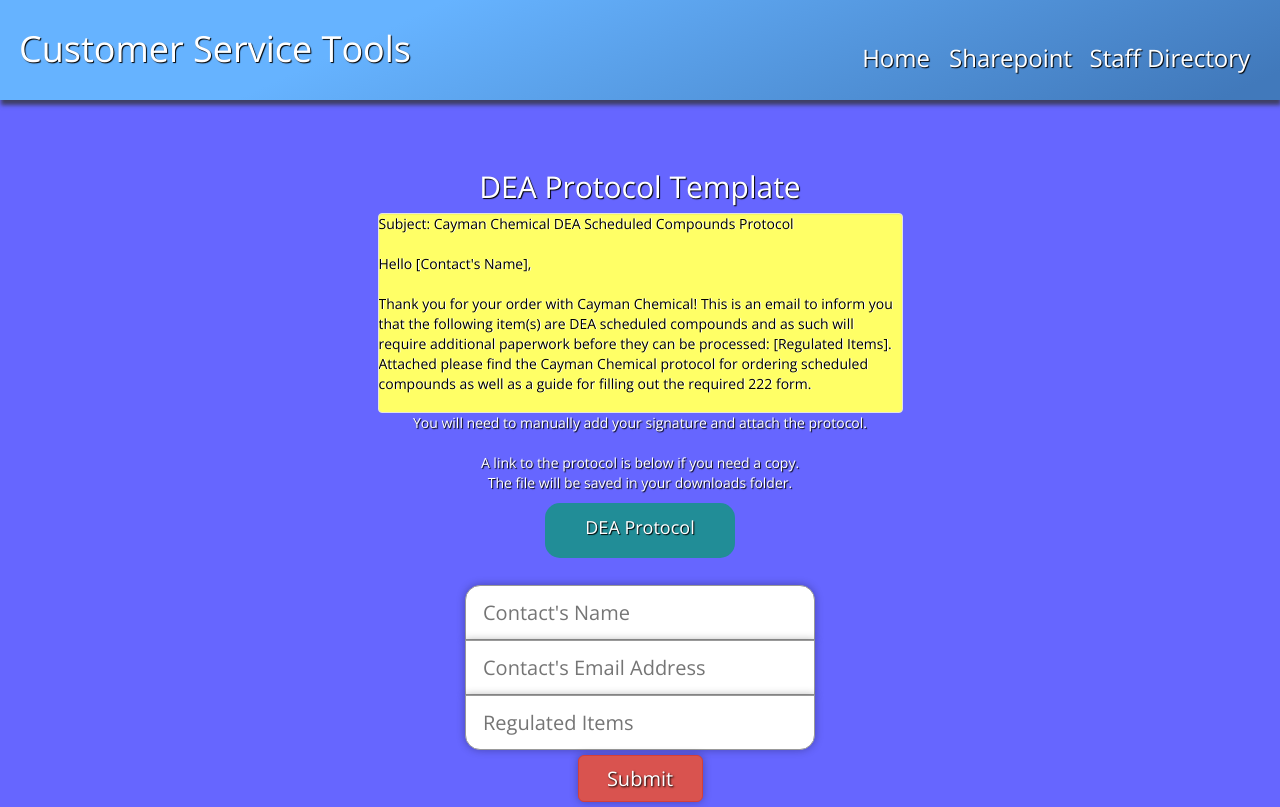
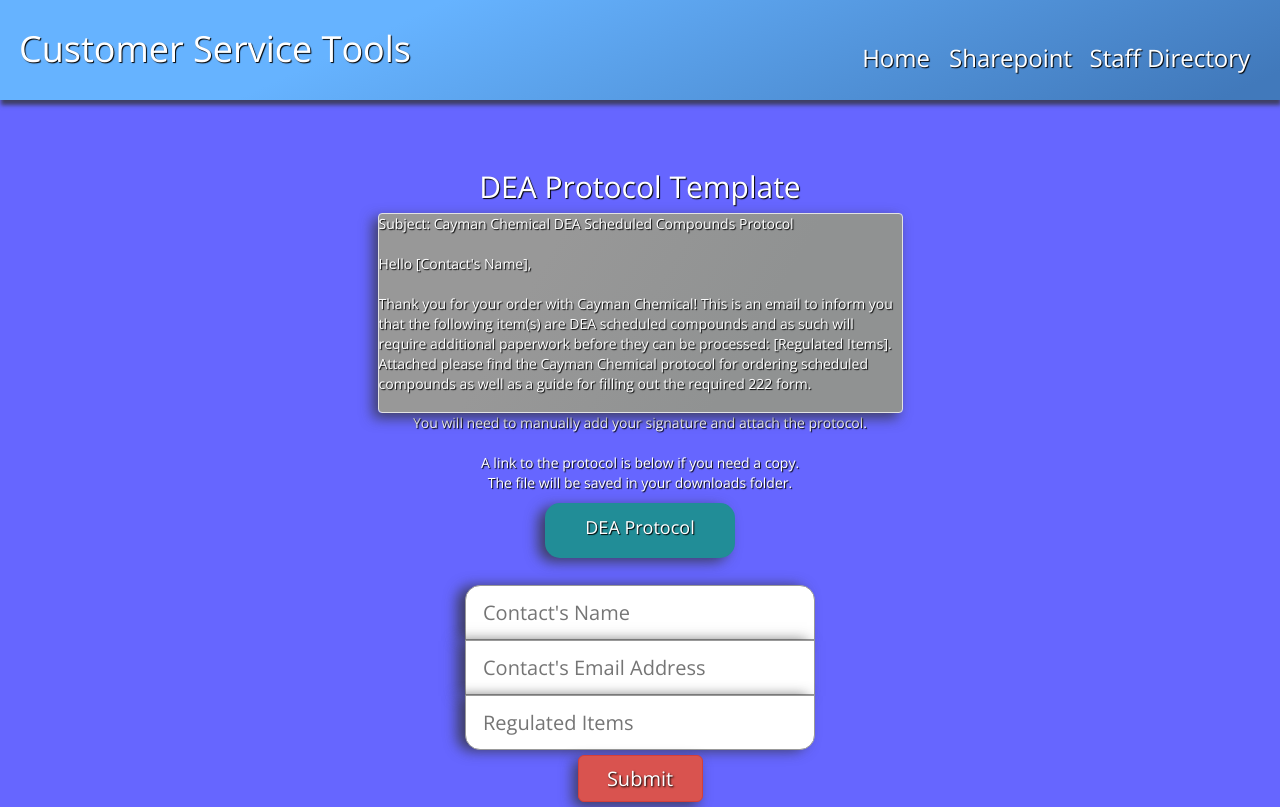
Before and after one commit to kershner/blog, a Flask app: page /dea in a window 1280 px wide. Run offline with Flask 2, Linux system fonts and the light colour scheme; some libraries are stand-ins or nearby versions.

Commit message:
Bunch of CSS tweaks/cleanups

```diff
--- a/app/__init__.py
+++ b/app/__init__.py
@@ -2,11 +2,11 @@
 
 from flask import Flask
 from flask.ext.sqlalchemy import SQLAlchemy
+from flask import Flask, render_template
 
 app = Flask(__name__)  # Creating Flask Object
 app.config.from_object('config')
+
 db = SQLAlchemy(app)
 
 app.secret_key = '65413684f65a446g568465d4fv3xc2vsadf5fsadfvxzcvsdf65465421346543654213sd23f1sad3f21sad3f21sad12vb3vx'
-
-from app import routes_dev, models
--- a/app/routes.py
+++ b/app/routes.py
@@ -5,7 +5,6 @@ from urllib import quote
 import datetime
 import random
 from app import app, db, models
-
 
 ##############################################################################
 ## Blog ######################################################################
--- a/app/static/css/custom.css
+++ b/app/static/css/custom.css
@@ -1,5 +1,6 @@
-/* Custom styles */
-
+/* ***************************** */
+/* Custom styles ************** */
+/* *************************** */
 body {
 	font-family: 'Open Sans';
 	background-color: #6666FF;
@@ -55,19 +56,31 @@ a:hover {
     position: relative;
     margin: 0 auto;
     padding: 0 0;
-    background-color: #ffff66;
+    background-color: #989898;
     width: 100%;
     height: 200px;
     overflow: auto;
     text-align: left;
+    background: rgb(152, 152, 152);
+    background: -moz-linear-gradient(30deg, rgb(152, 152, 152) 30%, rgb(144, 146, 146) 70%);
+    background: -webkit-linear-gradient(30deg, rgb(152, 152, 152) 30%, rgb(144, 146, 146) 70%);
+    background: -o-linear-gradient(30deg, rgb(152, 152, 152) 30%, rgb(144, 146, 146) 70%);
+    background: -ms-linear-gradient(30deg, rgb(152, 152, 152) 30%, rgb(144, 146, 146) 70%);
+    background: linear-gradient(120deg, rgb(152, 152, 152) 30%, rgb(144, 146, 146) 70%);
+    -webkit-box-shadow: -5px 5px 13px 0px rgba(50, 50, 50, 0.75);
+    -moz-box-shadow:    -5px 5px 13px 0px rgba(50, 50, 50, 0.75);
+    box-shadow:         -5px 5px 13px 0px rgba(50, 50, 50, 0.75);
 }
 
 #smaller {
     color: #000000;
-    text-shadow: 1px 0 0 #FFFFFF;
+    color: white;
+    text-shadow: 1px 1px 1px #000;
 }
 
+/* *************************** */
 /* Backorder Notification Form */
+/* *************************** */
 #backorder-form {
 	position: relative;
 	margin: 0 auto;
@@ -101,6 +114,9 @@ form {
 	width: 125px;
 	top: 5px;
 	padding-bottom: 35px;
+	-webkit-box-shadow: -5px 5px 13px 0px rgba(50, 50, 50, 0.75);
+    -moz-box-shadow:    -5px 5px 13px 0px rgba(50, 50, 50, 0.75);
+    box-shadow:         -5px 5px 13px 0px rgba(50, 50, 50, 0.75);
 }
 
 input  {
@@ -120,7 +136,9 @@ input  {
 	border-radius: 15px 15px 0 0;
 	height: 55px;
 	width: 350px;
-
+	-webkit-box-shadow: -8px 1px 13px 0px rgba(50, 50, 50, 0.75);
+    -moz-box-shadow:    -8px 1px 13px 0px rgba(50, 50, 50, 0.75);
+    box-shadow:         -8px 1px 13px 0px rgba(50, 50, 50, 0.75);
 }
 
 .backorder-form-bottom {
@@ -129,6 +147,9 @@ input  {
 	position: relative;
 	height: 55px;
 	width: 350px;
+	-webkit-box-shadow: -8px 1px 13px 0px rgba(50, 50, 50, 0.75);
+    -moz-box-shadow:    -8px 1px 13px 0px rgba(50, 50, 50, 0.75);
+    box-shadow:         -8px 1px 13px 0px rgba(50, 50, 50, 0.75);
 }
 
 #template-blurb {
@@ -150,6 +171,12 @@ input  {
     position: relative;
     bottom: 10px;
     text-shadow: 1px 1px 1px #000;
+}
+
+#backorder-form a button {
+    -webkit-box-shadow: -7px 4px 13px 0px rgba(50, 50, 50, 0.75);
+    -moz-box-shadow:    -7px 4px 13px 0px rgba(50, 50, 50, 0.75);
+    box-shadow:         -7px 4px 13px 0px rgba(50, 50, 50, 0.75);
 }
 
 ::-webkit-input-placeholder {
@@ -181,6 +208,10 @@ input  {
 .form-date {
 	position:relative;
 	margin: 0 auto;
+	-webkit-box-shadow: -7px 4px 13px 0px rgba(50, 50, 50, 0.75);
+    -moz-box-shadow:    -7px 4px 13px 0px rgba(50, 50, 50, 0.75);
+    box-shadow:         -7px 4px 13px 0px rgba(50, 50, 50, 0.75);
+
 }
 
 .container #example-form {
@@ -202,6 +233,9 @@ input  {
 	width: 555px;
 	border-radius: 65px 65px 0 0;
 	padding: 30px 15px;
+	-webkit-box-shadow: -7px 4px 13px 0px rgba(50, 50, 50, 0.75);
+    -moz-box-shadow:    -7px 4px 13px 0px rgba(50, 50, 50, 0.75);
+    box-shadow:         -7px 4px 13px 0px rgba(50, 50, 50, 0.75);
 }
 
 #demo-text {
@@ -225,6 +259,7 @@ input  {
 	font-size: 20px;
 }
 
+/* The application/DEA protocol download button */
 #application {
     position: relative;
     padding: 5px 0;
@@ -233,10 +268,13 @@ input  {
     width: 190px;
     margin: 0 auto;
     border-radius: 15px;
+    -webkit-box-shadow: -7px 4px 13px 0px rgba(50, 50, 50, 0.75);
+    -moz-box-shadow:    -7px 4px 13px 0px rgba(50, 50, 50, 0.75);
+    box-shadow:         -7px 4px 13px 0px rgba(50, 50, 50, 0.75);
 }
 
 /* *********************************
-   Projects Image Grid
+   Grid for Froms Without Orders Data Display
    ********************************* */
 ul.rig {
 	list-style: none;
@@ -269,6 +307,9 @@ ul.rig li {
 	box-sizing: border-box;
 	-moz-box-sizing: border-box;
 	-webkit-box-sizing: border-box;
+	-webkit-box-shadow: -7px 4px 13px 0px rgba(50, 50, 50, 0.75);
+    -moz-box-shadow:    -7px 4px 13px 0px rgba(50, 50, 50, 0.75);
+    box-shadow:         -7px 4px 13px 0px rgba(50, 50, 50, 0.75);
 }
 
 ul.rig li div {
@@ -291,6 +332,10 @@ ul.rig li p {
 	font-size: 1.60em;
 	line-height: 1.5em;
 	color: #999;
+}
+
+ul.rig li a {
+	text-decoration: none;
 }
 
 /* class for 2 columns */
@@ -337,6 +382,9 @@ ul.rig li button {
 	margin-right: 15px;
 }
 
+/* ******************** */
+/* Forms Without Orders */
+/* ******************** */
 #data-titles {
 	float: left;
 	text-align: justify;
@@ -362,7 +410,7 @@ ul.rig li button {
 	display: inline-block;
 	padding: 10px;
 	margin: 0 0 2.5% 2.5%;
-	min-width: 480px;
+	min-width: 500px;
 	min-height: 175px;
 	border: 1px solid #ddd;
 	border-radius: 55px 25px 55px 0;
@@ -373,6 +421,9 @@ ul.rig li button {
 	box-sizing: border-box;
 	-moz-box-sizing: border-box;
 	-webkit-box-sizing: border-box;
+	-webkit-box-shadow: -8px 1px 13px 0px rgba(50, 50, 50, 0.75);
+    -moz-box-shadow:    -8px 1px 13px 0px rgba(50, 50, 50, 0.75);
+    box-shadow:         -8px 1px 13px 0px rgba(50, 50, 50, 0.75);
 }
 
 #entry div {
@@ -393,38 +444,12 @@ ul.rig li button {
 	color: red;
 }
 
-#name {
+/* Various forms for template apps */
+#name, #email, #po, #item_number, #acct, #given_price {
 	height: 55px;
 	width: 350px;
 	margin: 0 auto;
+	-webkit-box-shadow: -8px 1px 13px 0px rgba(50, 50, 50, 0.75);
+    -moz-box-shadow:    -8px 1px 13px 0px rgba(50, 50, 50, 0.75);
+    box-shadow:         -8px 1px 13px 0px rgba(50, 50, 50, 0.75);
 }
-
-#email {
-	height: 55px;
-	width: 350px;
-	margin: 0 auto:
-}
-
-#po {
-	height: 55px;
-	width: 350px;
-	margin: 0 auto:
-}
-
-#item_number {
-	height: 55px;
-	width: 350px;
-	margin: 0 auto:
-}
-
-#acct {
-	height: 55px;
-	width: 350px;
-	margin: 0 auto:
-}
-
-#given_price {
-	height: 55px;
-	width: 350px;
-	margin: 0 auto:
-}
--- a/app/static/css/navbar-new.css
+++ b/app/static/css/navbar-new.css
@@ -20,7 +20,7 @@ a:hover {
 #navbar-new {
 	position: fixed;
 	top: 0;
-	z-index: 1;
+	z-index: 2;
 	height: 100px;
 	width: 100%;
 	background: rgb(102, 179, 255);
--- a/app/templates/CSTools/base.html
+++ b/app/templates/CSTools/base.html
@@ -1,5 +1,7 @@
 <!DOCTYPE html>
+
 <html>
+
 <head lang="en">
     <meta charset="UTF-8">
     <!-- CSS -->
@@ -19,14 +21,16 @@
     <!--[if lt IE 9]>
     <script src="https://oss.maxcdn.com/libs/html5shiv/3.7.0/html5shiv.js"></script>
     <script src="https://oss.maxcdn.com/libs/respond.js/1.4.2/respond.min.js"></script>
+    <![endif]-->
 
-    <![endif]-->
     {% if title %}
     <title>{{title}} - Customer Service Tools</title>
     {% else %}
     <title>Customer Service Tools</title>
     {% endif %}
+
 </head>
+
 <body>
 
 <div id="navbar-new">
@@ -45,10 +49,12 @@
 
 <!-- jQuery (necessary for Bootstrap's JavaScript plugins) -->
 <script src="https://ajax.googleapis.com/ajax/libs/jquery/1.11.0/jquery.min.js"></script>
+
+<!-- Bootsrap -->
+<script src="/static/bootstrap/js/bootstrap.min.js"></script>
+
+<!-- Hover Grid -->
 <script src="/static/js/jquery.hoverGrid.js"></script>
-
-<!-- Include all compiled plugins (below), or include individual files as needed -->
-<script src="/static/bootstrap/js/bootstrap.min.js"></script>
 
 <script type="text/javascript">
     $(document).ready(function() {
@@ -57,4 +63,5 @@
 </script>
 
 </body>
+
 </html>
--- a/app/templates/CSTools/index.html
+++ b/app/templates/CSTools/index.html
@@ -1,6 +1,5 @@
 {% extends "/CSTools/base.html" %}
 {% block content %}
-
 
 <ul id="main-menu" class="rig columns-3">
     <li class="main-menu">
```
Also changed, not shown: 3 other files. Lines whose indentation alone changed are shown as unchanged.
